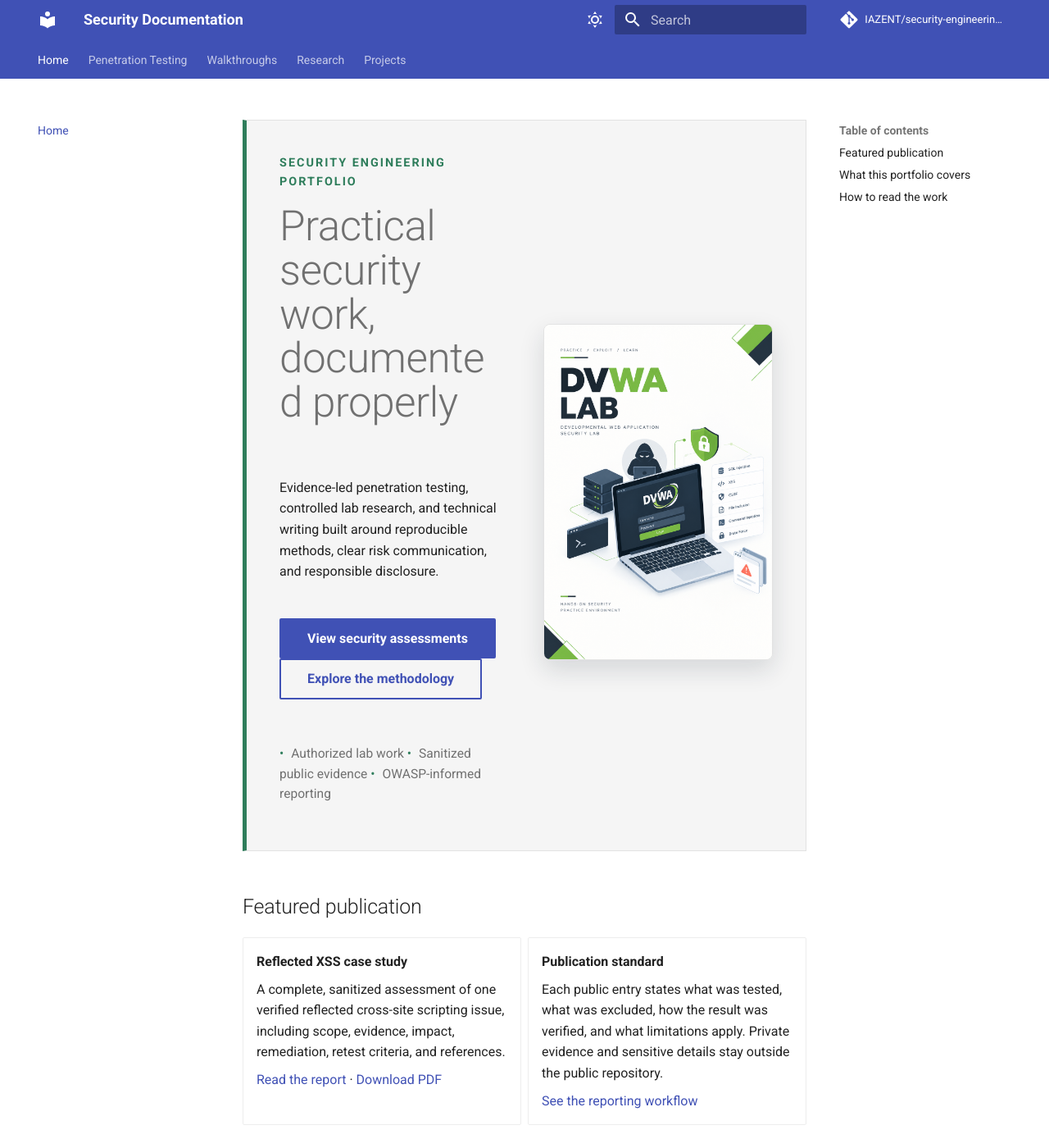
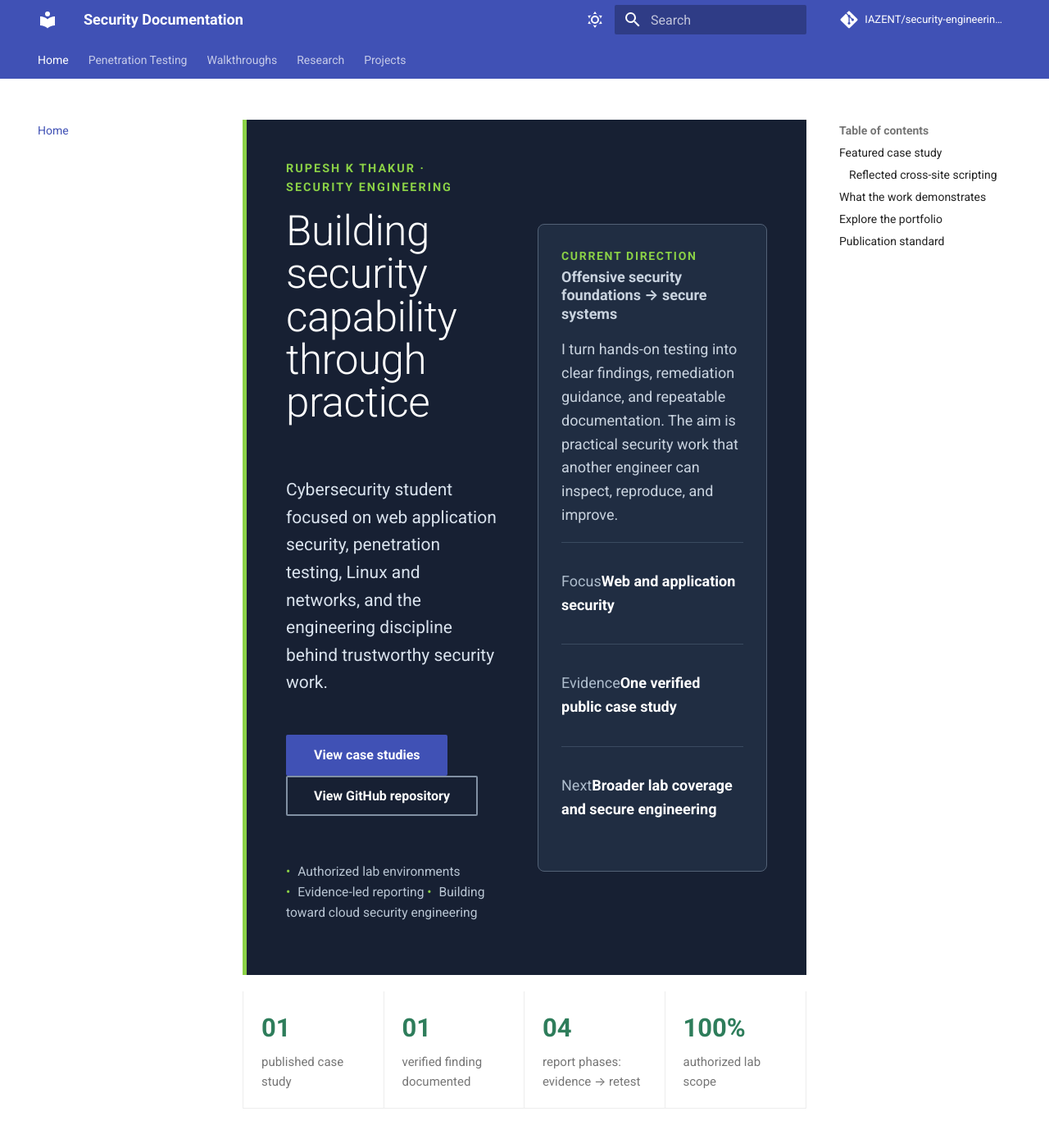
Before and after one commit to IAZENT/security-engineering-portfolio, an MkDocs documentation site: the page built from docs/index.md, in a window 1280 px wide and 1400 px high. Shown: the whole window at 82% size. Built offline with MkDocs 1.6.1 and Material for MkDocs 9.7.7, drawn with Linux system fonts in a browser that asks for light colours; comment, search, counter and statistics services are not loaded; some of the changed text lies outside the part shown.

Commit message:
Refine security portfolio homepage

```diff
--- a/docs/index.md
+++ b/docs/index.md
@@ -2,92 +2,140 @@
 
 <div class="portfolio-hero__copy" markdown>
 
-<p class="portfolio-kicker">SECURITY ENGINEERING PORTFOLIO</p>
+<p class="portfolio-kicker">RUPESH K THAKUR · SECURITY ENGINEERING</p>
 
-# Practical security work, documented properly
+# Building security capability through practice
 
-Evidence-led penetration testing, controlled lab research, and technical writing built around reproducible methods, clear risk communication, and responsible disclosure.
+Cybersecurity student focused on web application security, penetration testing, Linux and networks, and the engineering discipline behind trustworthy security work.
 
 <div class="portfolio-actions" markdown>
 
-[View security assessments](pentesting/reports/index.md){ .md-button .md-button--primary }
-[Explore the methodology](pentesting/index.md){ .md-button }
+[View case studies](pentesting/reports/index.md){ .md-button .md-button--primary }
+[View GitHub repository](https://github.com/IAZENT/security-engineering-portfolio){ .md-button }
 
 </div>
 
 <div class="portfolio-meta" markdown>
 
-<span>Authorized lab work</span>
-<span>Sanitized public evidence</span>
-<span>OWASP-informed reporting</span>
+<span>Authorized lab environments</span>
+<span>Evidence-led reporting</span>
+<span>Building toward cloud security engineering</span>
 
 </div>
 
 </div>
 
-<div class="portfolio-hero__visual" markdown>
+<div class="portfolio-hero__summary" markdown>
 
-![DVWA security lab portfolio cover](assets/portfolio-cover.png)
+<p class="summary-label">CURRENT DIRECTION</p>
+
+<p class="summary-heading">Offensive security foundations → secure systems</p>
+
+I turn hands-on testing into clear findings, remediation guidance, and repeatable documentation. The aim is practical security work that another engineer can inspect, reproduce, and improve.
+
+<div class="summary-row" markdown>
+<span>Focus</span><strong>Web and application security</strong>
+</div>
+<div class="summary-row" markdown>
+<span>Evidence</span><strong>One verified public case study</strong>
+</div>
+<div class="summary-row" markdown>
+<span>Next</span><strong>Broader lab coverage and secure engineering</strong>
+</div>
 
 </div>
 
 </div>
 
-## Featured publication
+<div class="portfolio-stats" markdown>
+
+<div><strong>01</strong><span>published case study</span></div>
+<div><strong>01</strong><span>verified finding documented</span></div>
+<div><strong>04</strong><span>report phases: evidence → retest</span></div>
+<div><strong>100%</strong><span>authorized lab scope</span></div>
+
+</div>
+
+## Featured case study
+
+<div class="featured-work" markdown>
+
+<div class="featured-work__copy" markdown>
+
+<p class="portfolio-kicker">WEB APPLICATION SECURITY · F-001</p>
+
+### Reflected cross-site scripting
+
+An end-to-end case study from an intentionally vulnerable lab application. It documents scope, methodology, browser evidence, impact, root cause, remediation, retest criteria, and publication limitations.
+
+<div class="work-tags" markdown>
+<span>OWASP A03:2021</span><span>CWE-79</span><span>Sanitized PDF</span>
+</div>
+
+[Read the case study](pentesting/reports/dvwa-reflected-xss-case-study.md){ .md-button .md-button--primary }
+[Download the PDF](pentesting/reports/DVWA-Reflected-XSS-Case-Study.pdf){ .md-button }
+
+</div>
+
+<div class="featured-work__visual" markdown>
+
+![DVWA web application security lab](assets/portfolio-cover.png)
+
+</div>
+
+</div>
+
+## What the work demonstrates
 
 <div class="grid cards" markdown>
 
-- **Reflected XSS case study**
+- **Security reasoning**
 
-    A complete, sanitized assessment of one verified reflected cross-site scripting issue, including scope, evidence, impact, remediation, retest criteria, and references.
+  Separate observed behavior from impact assumptions, state limitations, and avoid overstating what was tested.
 
-    [Read the report](pentesting/reports/dvwa-reflected-xss-case-study.md) · [Download PDF](pentesting/reports/DVWA-Reflected-XSS-Case-Study.pdf)
+- **Professional reporting**
 
-- **Publication standard**
+  Turn raw testing into a readable finding with evidence, severity context, remediation, and retest criteria.
 
-    Each public entry states what was tested, what was excluded, how the result was verified, and what limitations apply. Private evidence and sensitive details stay outside the public repository.
+- **Engineering habits**
 
-    [See the reporting workflow](pentesting/index.md)
+  Keep sensitive evidence outside the public repository, use version control, validate builds, and publish reproducible work.
 
 </div>
 
-## What this portfolio covers
+## Explore the portfolio
 
 <div class="grid cards" markdown>
 
 - **Penetration testing**
 
-    Structured findings with reproducibility, severity context, evidence, impact analysis, remediation, and retesting.
+  Assessment workflow, finding template, and published security reports.
 
-    [Open penetration testing](pentesting/index.md)
+  [Open penetration testing](pentesting/index.md)
 
 - **Walkthroughs**
 
-    Practical lab work and technical walkthroughs written so another practitioner can understand the method and constraints.
+  Practical lab work and technical walkthroughs with explicit scope and constraints.
 
-    [Browse walkthroughs](walkthroughs/index.md)
+  [Browse walkthroughs](walkthroughs/index.md)
 
 - **Security research**
 
-    Focused technical research with source attribution, assumptions, limitations, and a clear distinction between observation and inference.
+  Source-backed technical notes with assumptions, limitations, and conclusions.
 
-    [Browse research](research/index.md)
+  [Browse research](research/index.md)
 
 - **Engineering projects**
 
-    Security-focused projects, implementation notes, and lessons learned from building and testing practical systems.
+  Security-focused builds, implementation notes, and lessons learned.
 
-    [Browse projects](projects/index.md)
+  [Browse projects](projects/index.md)
 
 </div>
 
-## How to read the work
+## Publication standard
 
-1. Start with the scope and authorization statement.
-2. Check the evidence and reproduction summary.
-3. Separate verified behavior from impact assumptions.
-4. Review remediation and retest criteria.
-5. Use the stated limitations to understand what the work does not claim.
+Every public entry answers five questions: what was authorized, what was tested, what was observed, why it matters, and how it can be fixed. Credentials, tokens, private client information, internal hostnames, and unredacted logs remain outside the public repository.
 
 !!! note "Responsible publication"
-    This portfolio documents authorized labs and systems owned or explicitly approved for testing. Public reports exclude credentials, tokens, private client information, internal hostnames, and unredacted logs.
+    This portfolio documents authorized labs and systems owned or explicitly approved for testing. A case study is not a claim that an entire application or every module has been assessed.
--- a/docs/stylesheets/extra.css
+++ b/docs/stylesheets/extra.css
@@ -1,78 +1,226 @@
 .portfolio-hero {
   display: grid;
-  grid-template-columns: minmax(0, 1.05fr) minmax(280px, .95fr);
+  grid-template-columns: minmax(0, 1.2fr) minmax(280px, .8fr);
   gap: 2.5rem;
-  align-items: center;
-  margin: 0 0 2.5rem;
-  padding: 2rem;
-  border: 1px solid var(--md-default-fg-color--lightest);
-  border-left: 5px solid #2e7d5b;
-  background: var(--md-code-bg-color);
+  align-items: stretch;
+  margin: 0 0 1rem;
+  padding: 2.4rem;
+  color: #fff;
+  border-left: 5px solid #8bd146;
+  background: #172033;
 }
 
-.portfolio-hero__copy > :last-child,
-.portfolio-hero__visual > :last-child {
-  margin-bottom: 0;
+.portfolio-hero__copy,
+.portfolio-hero__summary,
+.featured-work__copy,
+.featured-work__visual {
+  min-width: 0;
+}
+
+.portfolio-hero__copy h1 {
+  margin-top: 0;
+  max-width: 12ch;
+  color: #fff;
+  font-size: clamp(2.2rem, 4vw, 3.6rem);
+  line-height: 1.02;
+}
+
+.portfolio-hero__copy > p:not(.portfolio-kicker) {
+  max-width: 58ch;
+  color: #d9e2ed;
+  font-size: 1.05rem;
 }
 
 .portfolio-kicker {
   margin: 0 0 .8rem;
-  color: #2e7d5b;
+  color: #8bd146;
   font-size: .72rem;
   font-weight: 700;
   letter-spacing: .14em;
-}
-
-.portfolio-hero h1 {
-  margin-top: 0;
-  max-width: 12ch;
-  font-size: clamp(2rem, 4vw, 3.2rem);
-  line-height: 1.05;
 }
 
 .portfolio-actions {
   display: flex;
   flex-wrap: wrap;
   gap: .7rem;
-  margin: 1.4rem 0 1.1rem;
+  margin: 1.5rem 0 1.2rem;
+}
+
+.portfolio-hero .md-button:not(.md-button--primary) {
+  color: #fff;
+  border-color: #8190a3;
 }
 
 .portfolio-meta {
   display: flex;
   flex-wrap: wrap;
   gap: .45rem .9rem;
-  color: var(--md-default-fg-color--light);
+  color: #b9c5d3;
   font-size: .78rem;
 }
 
 .portfolio-meta span::before {
   content: "•";
   margin-right: .45rem;
-  color: #2e7d5b;
+  color: #8bd146;
 }
 
-.portfolio-hero__visual img {
+.portfolio-hero__summary {
+  align-self: center;
+  padding: 1.35rem 1.4rem;
+  border: 1px solid #526176;
+  border-radius: 8px;
+  background: #202d42;
+}
+
+.summary-heading {
+  margin: .2rem 0 .8rem;
+  color: #fff;
+  font-size: 1.1rem;
+  font-weight: 700;
+  line-height: 1.25;
+}
+
+.portfolio-hero__summary p:not(.summary-label) {
+  color: #c9d3df;
+  font-size: .9rem;
+}
+
+.summary-label {
+  margin: 0;
+  color: #8bd146;
+  font-size: .7rem;
+  font-weight: 700;
+  letter-spacing: .12em;
+}
+
+.summary-row {
+  display: flex;
+  justify-content: space-between;
+  gap: 1rem;
+  padding: .75rem 0;
+  border-top: 1px solid #3a4a60;
+  font-size: .78rem;
+}
+
+.summary-row span {
+  color: #aebdcd;
+}
+
+.summary-row strong {
+  color: #fff;
+  text-align: right;
+}
+
+.portfolio-stats {
+  display: grid;
+  grid-template-columns: repeat(4, 1fr);
+  margin: 0 0 2.5rem;
+  border: 1px solid var(--md-default-fg-color--lightest);
+  border-top: 0;
+}
+
+.portfolio-stats div {
+  display: flex;
+  flex-direction: column;
+  gap: .2rem;
+  padding: 1rem 1.1rem;
+  border-right: 1px solid var(--md-default-fg-color--lightest);
+}
+
+.portfolio-stats div:last-child {
+  border-right: 0;
+}
+
+.portfolio-stats strong {
+  color: #2e7d5b;
+  font-size: 1.55rem;
+}
+
+.portfolio-stats span {
+  color: var(--md-default-fg-color--light);
+  font-size: .75rem;
+}
+
+.featured-work {
+  display: grid;
+  grid-template-columns: minmax(0, 1fr) minmax(240px, .8fr);
+  gap: 2rem;
+  align-items: center;
+  margin: 0 0 2.5rem;
+  padding: 1.6rem;
+  border: 1px solid var(--md-default-fg-color--lightest);
+  border-top: 4px solid #2e7d5b;
+}
+
+.featured-work h3 {
+  margin-top: 0;
+  font-size: 1.55rem;
+}
+
+.work-tags {
+  display: flex;
+  flex-wrap: wrap;
+  gap: .45rem;
+  margin: 1rem 0;
+}
+
+.work-tags span {
+  padding: .25rem .55rem;
+  color: #2e7d5b;
+  border: 1px solid #a8c7b5;
+  border-radius: 999px;
+  font-size: .7rem;
+  font-weight: 700;
+}
+
+.featured-work__visual img {
   display: block;
   width: 100%;
-  max-height: 410px;
+  max-height: 340px;
   object-fit: cover;
   object-position: center;
   border: 1px solid var(--md-default-fg-color--lightest);
-  border-radius: 8px;
-  box-shadow: 0 12px 30px rgba(23, 32, 51, .14);
+  border-radius: 6px;
 }
 
 .md-typeset .grid.cards {
   margin-top: 1rem;
 }
 
-@media screen and (max-width: 700px) {
-  .portfolio-hero {
+@media screen and (max-width: 800px) {
+  .portfolio-hero,
+  .featured-work {
     display: block;
-    padding: 1.25rem;
+    padding: 1.35rem;
   }
 
-  .portfolio-hero__visual {
+  .portfolio-hero__summary,
+  .featured-work__visual {
     margin-top: 1.5rem;
   }
+
+  .portfolio-stats {
+    grid-template-columns: repeat(2, 1fr);
+  }
+
+  .portfolio-stats div:nth-child(2) {
+    border-right: 0;
+  }
 }
+
+@media screen and (max-width: 500px) {
+  .portfolio-stats {
+    grid-template-columns: 1fr;
+  }
+
+  .portfolio-stats div,
+  .portfolio-stats div:nth-child(2) {
+    border-right: 0;
+    border-bottom: 1px solid var(--md-default-fg-color--lightest);
+  }
+
+  .portfolio-stats div:last-child {
+    border-bottom: 0;
+  }
+}
```
